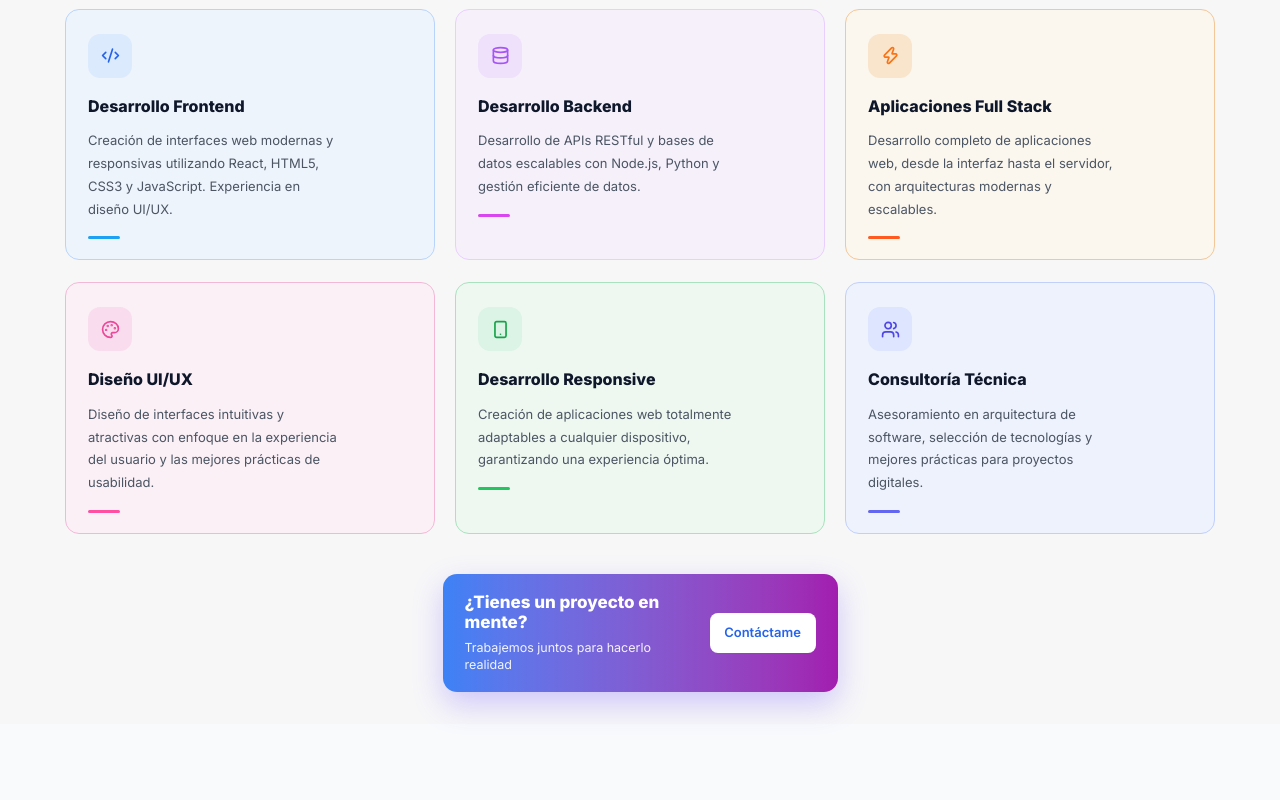
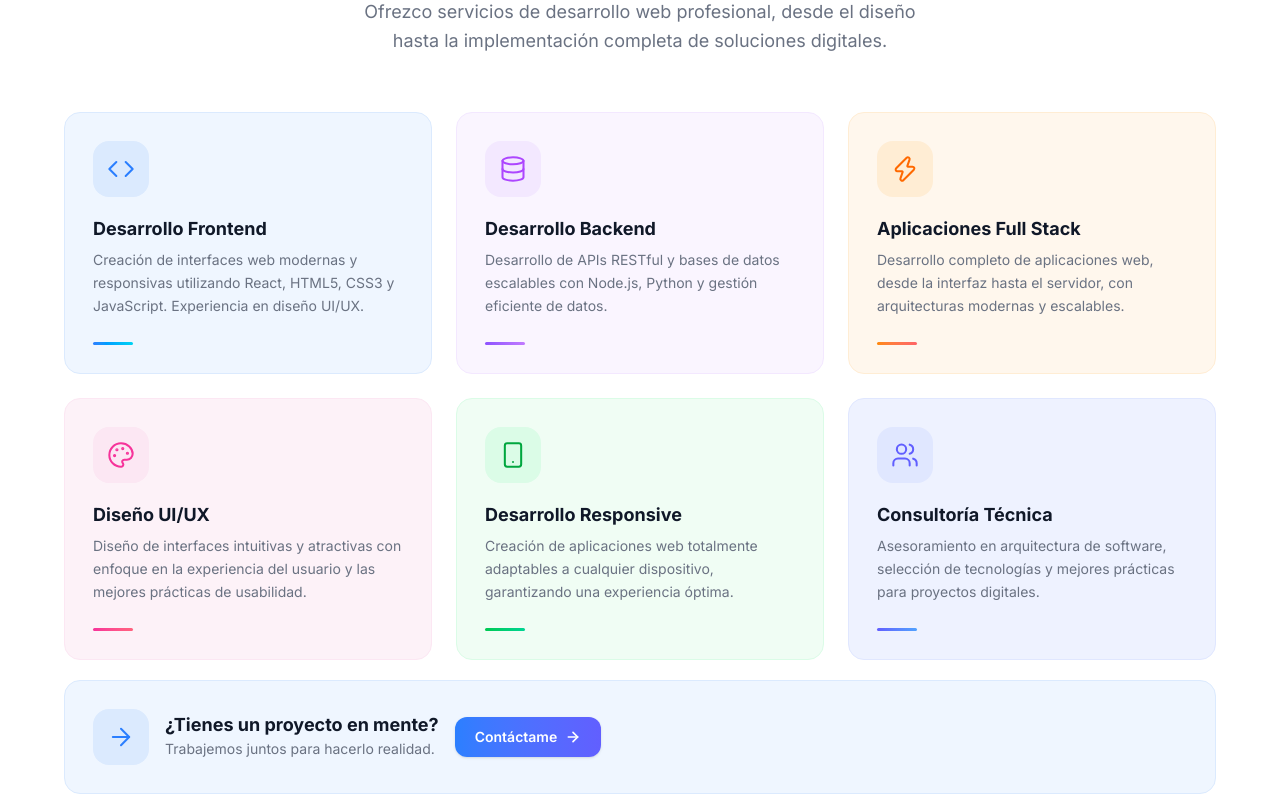
Before and after one commit to AndresRios123/Portfolio, a Next.js app: page /en in a window 1280 px wide. Shown: the part 2160-2960 px from the top of the page. Built offline with nearby package versions, Linux system fonts and the light colour scheme.

Commit message:
He agregado mejorado estilos en servicios

```diff
--- a/app/[locale]/page.tsx
+++ b/app/[locale]/page.tsx
@@ -6,7 +6,7 @@ import Projects from "../components/sections/Projects";
 import Testimonials from "../components/sections/Testimonials";
 import Contact from "../components/sections/Contact";
 import Footer from "../components/layout/Footer";
-import ServicesSection from "../components/sections/ServicesSection";
+import { ServicesSection } from "../components/sections/ServicesSection";
 
 
 export default function HomePage() {
--- a/app/components/sections/ServicesSection.tsx
+++ b/app/components/sections/ServicesSection.tsx
@@ -1,166 +1,202 @@
-import {
-  Code2,
-  Database,
-  Zap,
-  Palette,
-  Smartphone,
-  Users,
-} from "lucide-react";
+"use client";
+
+import { Code, Palette, Database, Smartphone, Zap, Users, ArrowRight } from "lucide-react";
 
 const services = [
   {
+    icon: Code,
     title: "Desarrollo Frontend",
     description:
       "Creación de interfaces web modernas y responsivas utilizando React, HTML5, CSS3 y JavaScript. Experiencia en diseño UI/UX.",
-    icon: Code2,
-    cardBg: "#EEF4FB",
-    borderColor: "#B9D4FB",
-    iconBg: "#DCEAFE",
-    iconColor: "#2563EB",
-    lineColor: "#1DA1F2",
+    gradient: "from-blue-500 to-cyan-400",
+    cardBg: "bg-blue-50",
+    cardBorder: "border-blue-100",
+    iconBg: "bg-blue-100",
+    iconColor: "text-blue-500",
+    barColor: "from-blue-500 to-cyan-400",
   },
   {
+    icon: Database,
     title: "Desarrollo Backend",
     description:
       "Desarrollo de APIs RESTful y bases de datos escalables con Node.js, Python y gestión eficiente de datos.",
-    icon: Database,
-    cardBg: "#F6F0FB",
-    borderColor: "#E9CFFD",
-    iconBg: "#EFE1FB",
-    iconColor: "#A855F7",
-    lineColor: "#D946EF",
+    gradient: "from-violet-500 to-purple-400",
+    cardBg: "bg-purple-50",
+    cardBorder: "border-purple-100",
+    iconBg: "bg-purple-100",
+    iconColor: "text-purple-500",
+    barColor: "from-violet-500 to-purple-400",
   },
   {
+    icon: Zap,
     title: "Aplicaciones Full Stack",
     description:
       "Desarrollo completo de aplicaciones web, desde la interfaz hasta el servidor, con arquitecturas modernas y escalables.",
-    icon: Zap,
-    cardBg: "#FBF6EE",
-    borderColor: "#F3C798",
-    iconBg: "#F9E5CC",
-    iconColor: "#F97316",
-    lineColor: "#FF5A1F",
+    gradient: "from-orange-400 to-red-400",
+    cardBg: "bg-orange-50",
+    cardBorder: "border-orange-100",
+    iconBg: "bg-orange-100",
+    iconColor: "text-orange-500",
+    barColor: "from-orange-400 to-red-400",
   },
   {
+    icon: Palette,
     title: "Diseño UI/UX",
     description:
       "Diseño de interfaces intuitivas y atractivas con enfoque en la experiencia del usuario y las mejores prácticas de usabilidad.",
-    icon: Palette,
-    cardBg: "#FBF0F6",
-    borderColor: "#F4B8D7",
-    iconBg: "#F9DDEE",
-    iconColor: "#EC4899",
-    lineColor: "#FF4FA3",
+    gradient: "from-pink-500 to-rose-400",
+    cardBg: "bg-pink-50",
+    cardBorder: "border-pink-100",
+    iconBg: "bg-pink-100",
+    iconColor: "text-pink-500",
+    barColor: "from-pink-500 to-rose-400",
   },
   {
+    icon: Smartphone,
     title: "Desarrollo Responsive",
     description:
       "Creación de aplicaciones web totalmente adaptables a cualquier dispositivo, garantizando una experiencia óptima.",
-    icon: Smartphone,
-    cardBg: "#EEF8F1",
-    borderColor: "#A8E2BE",
-    iconBg: "#DCF4E5",
-    iconColor: "#16A34A",
-    lineColor: "#22C55E",
+    gradient: "from-green-500 to-emerald-400",
+    cardBg: "bg-green-50",
+    cardBorder: "border-green-100",
+    iconBg: "bg-green-100",
+    iconColor: "text-green-600",
+    barColor: "from-green-500 to-emerald-400",
   },
   {
+    icon: Users,
     title: "Consultoría Técnica",
     description:
       "Asesoramiento en arquitectura de software, selección de tecnologías y mejores prácticas para proyectos digitales.",
-    icon: Users,
-    cardBg: "#EEF2FC",
-    borderColor: "#C1D0FB",
-    iconBg: "#DDE5FF",
-    iconColor: "#4F46E5",
-    lineColor: "#6366F1",
+    gradient: "from-indigo-500 to-blue-400",
+    cardBg: "bg-indigo-50",
+    cardBorder: "border-indigo-100",
+    iconBg: "bg-indigo-100",
+    iconColor: "text-indigo-500",
+    barColor: "from-indigo-500 to-blue-400",
   },
 ];
 
-export default function ServicesSection() {
+export function ServicesSection() {
+  const handleContactClick = () => {
+    const el = document.getElementById("contacto");
+    if (el) el.scrollIntoView({ behavior: "smooth" });
+  };
+
   return (
     <section
-      id="services"
-      className="bg-[#f7f7f8] px-6 py-8 md:px-8 lg:px-10"
+      id="servicios"
+      className="py-20 px-4 sm:px-6 lg:px-8 bg-white transition-colors duration-300"
     >
-      <div className="mx-auto max-w-[1150px]">
-        {/* Header */}
-        <div className="mx-auto mb-[42px] max-w-[640px] text-center">
-          <span className="inline-flex h-[30px] items-center rounded-full bg-[#E8EEFF] px-[15px] text-[11px] font-semibold uppercase tracking-[0.02em] text-[#2563EB]">
-            + Mis servicios
+      <div className="max-w-6xl mx-auto">
+
+        {/* ── Header ── */}
+        <div className="flex flex-col items-center text-center mb-14">
+          <span className="inline-flex items-center gap-1.5 bg-blue-50 text-blue-600 text-xs font-semibold tracking-widest uppercase px-4 py-1.5 rounded-full border border-blue-100 mb-5 select-none">
+            + MIS SERVICIOS
           </span>
 
-          <h2 className="mt-[16px] text-[28px] font-extrabold leading-[1.15] tracking-[-0.03em] text-[#0F172A] md:text-[30px]">
-            ¿En qué puedo <span className="text-[#2563EB]">ayudarte?</span>
+          <h2 className="text-4xl md:text-5xl font-extrabold text-gray-900 leading-tight mb-4">
+            ¿En qué puedo{" "}
+            <span className="text-blue-500">ayudarte?</span>
           </h2>
 
-          <p className="mx-auto mt-[10px] max-w-[590px] text-[14px] leading-[1.9] text-[#5B6472]">
-            Ofrezco servicios de desarrollo web profesional, desde el diseño hasta la
-            implementación completa de soluciones digitales.
+          <p className="text-base md:text-lg text-gray-500 max-w-xl leading-relaxed">
+            Ofrezco servicios de desarrollo web profesional, desde el diseño
+            hasta la implementación completa de soluciones digitales.
           </p>
         </div>
 
-        {/* Cards */}
-        <div className="grid grid-cols-1 gap-x-[20px] gap-y-[22px] md:grid-cols-2 lg:grid-cols-3">
-          {services.map((service) => {
+        {/* ── Services Grid ── */}
+        <div className="grid grid-cols-1 md:grid-cols-2 lg:grid-cols-3 gap-5 md:gap-6">
+          {services.map((service, i) => {
             const Icon = service.icon;
-
             return (
-              <article
-                key={service.title}
-                className="min-h-[226px] rounded-[14px] border px-[22px] pt-[24px] pb-[20px]"
-                style={{
-                  backgroundColor: service.cardBg,
-                  borderColor: service.borderColor,
-                }}
+              <div
+                key={i}
+                className={`
+                  group relative flex flex-col
+                  ${service.cardBg} border ${service.cardBorder}
+                  rounded-2xl p-7 overflow-hidden
+                  transition-all duration-300
+                  hover:shadow-xl hover:-translate-y-1
+                  cursor-default
+                `}
               >
+                {/* Icon container */}
                 <div
-                  className="flex h-[44px] w-[44px] items-center justify-center rounded-[12px]"
-                  style={{ backgroundColor: service.iconBg }}
+                  className={`
+                    w-14 h-14 rounded-2xl
+                    ${service.iconBg} ${service.iconColor}
+                    flex items-center justify-center mb-5
+                    transition-transform duration-300 group-hover:scale-110
+                  `}
                 >
-                  <Icon
-                    className="h-[19px] w-[19px]"
-                    style={{ color: service.iconColor }}
-                    strokeWidth={2.1}
-                  />
+                  <Icon strokeWidth={1.75} className="w-7 h-7" />
                 </div>
 
-                <h3 className="mt-[18px] text-[16px] font-extrabold leading-[1.35] text-[#0F172A]">
+                {/* Title */}
+                <h3 className="text-lg font-bold text-gray-900 mb-2 leading-snug">
                   {service.title}
                 </h3>
 
-                <p className="mt-[12px] max-w-[255px] text-[13px] leading-[1.75] text-[#4B5563]">
+                {/* Description */}
+                <p className="text-sm text-gray-500 leading-relaxed flex-1">
                   {service.description}
                 </p>
 
+                {/* Animated gradient bar */}
                 <div
-                  className="mt-[16px] h-[3px] w-[32px] rounded-full"
-                  style={{ backgroundColor: service.lineColor }}
+                  className={`
+                    mt-6 h-[3px] rounded-full
+                    bg-gradient-to-r ${service.barColor}
+                    w-10 group-hover:w-full
+                    transition-all duration-500
+                  `}
                 />
-              </article>
+              </div>
             );
           })}
         </div>
 
-        {/* CTA */}
-        <div className="mt-[40px] flex justify-center">
-          <div className="flex w-full max-w-[395px] items-center justify-between rounded-[14px] bg-gradient-to-r from-[#3B82F6] to-[#A21CAF] px-[22px] py-[18px] text-white shadow-[0_12px_30px_rgba(104,76,255,0.28)] md:max-w-[395px]">
+        {/* ── CTA Card ── */}
+        <div className="mt-5">
+          <button
+            onClick={handleContactClick}
+            className="
+              group relative w-full flex flex-col
+              bg-blue-50 border border-blue-100
+              rounded-2xl p-7 overflow-hidden
+              transition-all duration-300
+              hover:shadow-xl hover:-translate-y-1
+              text-left cursor-pointer
+            "
+          >
+            <div className="flex flex-col sm:flex-row sm:items-center sm:justify-between gap-4">
+              {/* Left: icon + text */}
+              <div className="flex items-center gap-4">
+                <div className="w-14 h-14 rounded-2xl bg-blue-100 text-blue-500 flex items-center justify-center shrink-0 transition-transform duration-300 group-hover:scale-110">
+                  <ArrowRight strokeWidth={1.75} className="w-7 h-7" />
+                </div>
                 <div>
-              <h3 className="text-[17px] font-extrabold leading-[1.2]">
+                  <h3 className="text-lg font-bold text-gray-900 leading-snug">
                     ¿Tienes un proyecto en mente?
                   </h3>
-              <p className="mt-[6px] text-[12.5px] leading-[1.4] text-white/92">
-                Trabajemos juntos para hacerlo realidad
+                  <p className="text-sm text-gray-500 leading-relaxed">
+                    Trabajemos juntos para hacerlo realidad.
                   </p>
                 </div>
+              </div>
 
-            <a
-              href="#contact"
-              className="ml-4 inline-flex h-[40px] min-w-[106px] items-center justify-center rounded-[8px] bg-white px-[18px] text-[13px] font-semibold text-[#2563EB]"
-            >
+              {/* Right: button */}
+              <div className="inline-flex items-center gap-2 bg-gradient-to-r from-blue-500 to-indigo-500 text-white text-sm font-semibold px-5 py-2.5 rounded-xl shadow-sm group-hover:shadow-md shrink-0 transition-all duration-300">
                 Contáctame
-            </a>
+                <ArrowRight className="w-4 h-4 transition-transform duration-300 group-hover:translate-x-1" strokeWidth={2.5} />
               </div>
             </div>
+          </button>
+        </div>
+
       </div>
     </section>
   );
```
Lines whose indentation alone changed are shown as unchanged.
